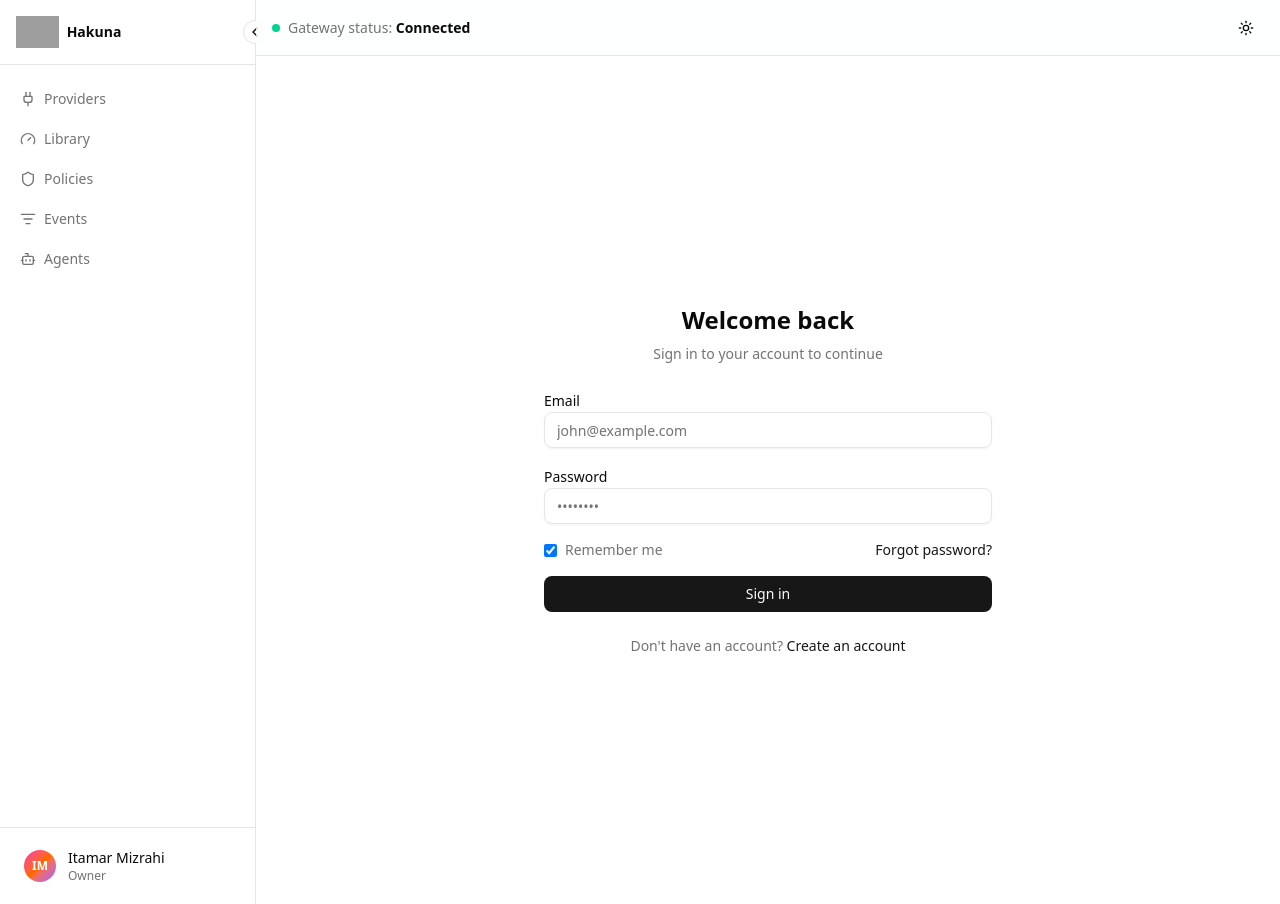
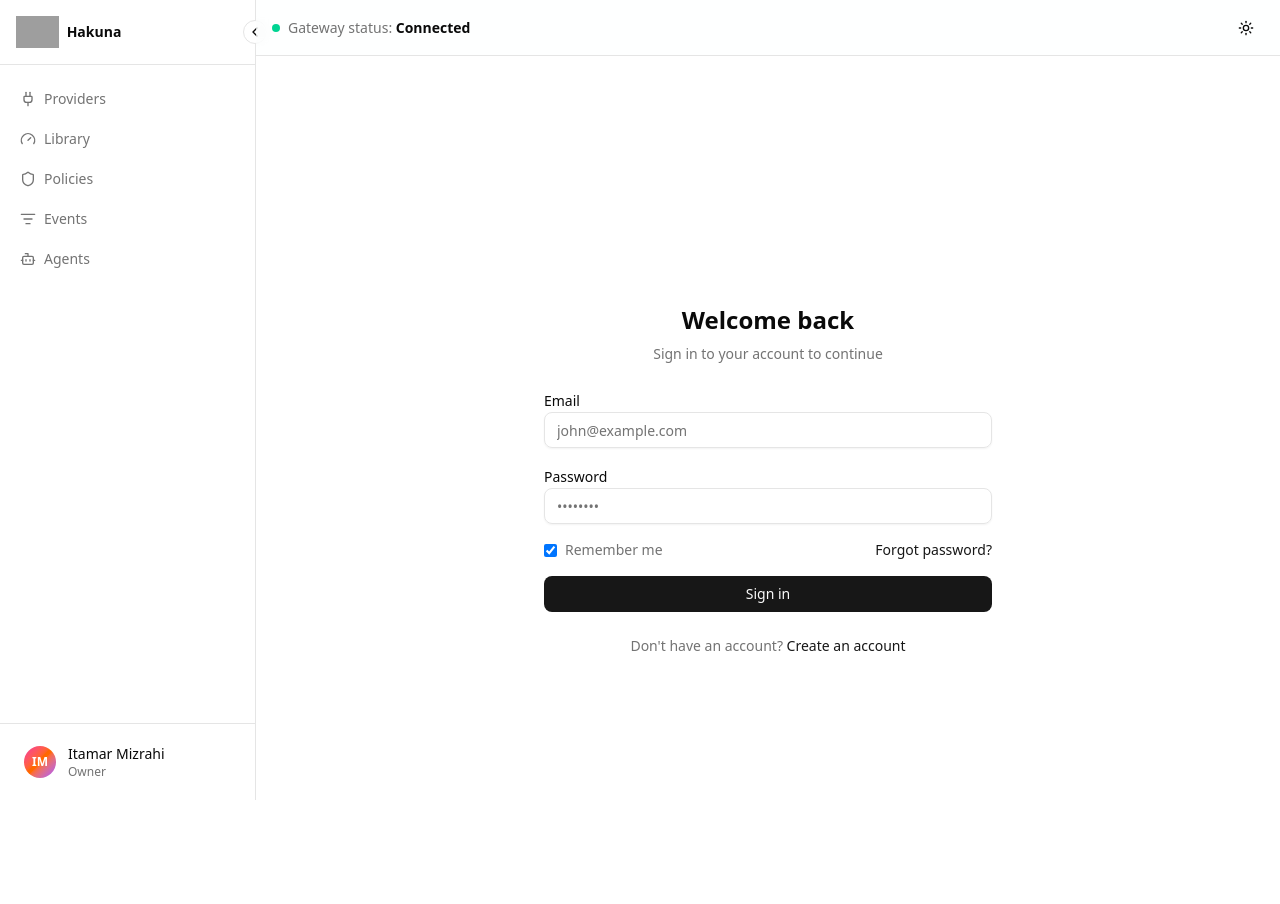
Before and after one commit to MrAnde7son/emseepee, a Next.js app in the folder dashboard/: page /login in a window 1280 px wide. Built offline with nearby package versions, Linux system fonts and the light colour scheme; grey boxes are pictures that could not be loaded.

Commit message:
fix: sidebar issue

```diff
--- a/dashboard/src/components/sidebar.tsx
+++ b/dashboard/src/components/sidebar.tsx
@@ -31,11 +31,11 @@ export function Sidebar() {
   return (
     <aside
       className={cn(
-        "hidden md:flex flex-col border-r border-border bg-card/50 transition-all duration-300",
+        "hidden md:flex flex-col border-r border-border bg-card/50 transition-all duration-300 h-screen",
         isExpanded ? "w-64" : "w-16"
       )}
     >
-      <div className="px-4 py-4 border-b border-border relative">
+      <div className="px-4 py-4 border-b border-border relative flex-shrink-0">
         {isExpanded ? (
           <div className="flex items-center gap-2">
             <Image
@@ -74,7 +74,7 @@ export function Sidebar() {
           )}
         </Button>
       </div>
-      <nav className="flex-1 px-2 py-4 space-y-1">
+      <nav className="flex-1 px-2 py-4 space-y-1 overflow-y-auto min-h-0">
         {navItems.map((item) => {
           const isActive = pathname === item.href;
           return (
@@ -96,7 +96,7 @@ export function Sidebar() {
           );
         })}
       </nav>
-      <div className="border-t border-border px-4 py-3">
+      <div className="border-t border-border px-4 py-3 flex-shrink-0">
         {/* Profile Section */}
         <DropdownMenu>
           <DropdownMenuTrigger asChild>
```
